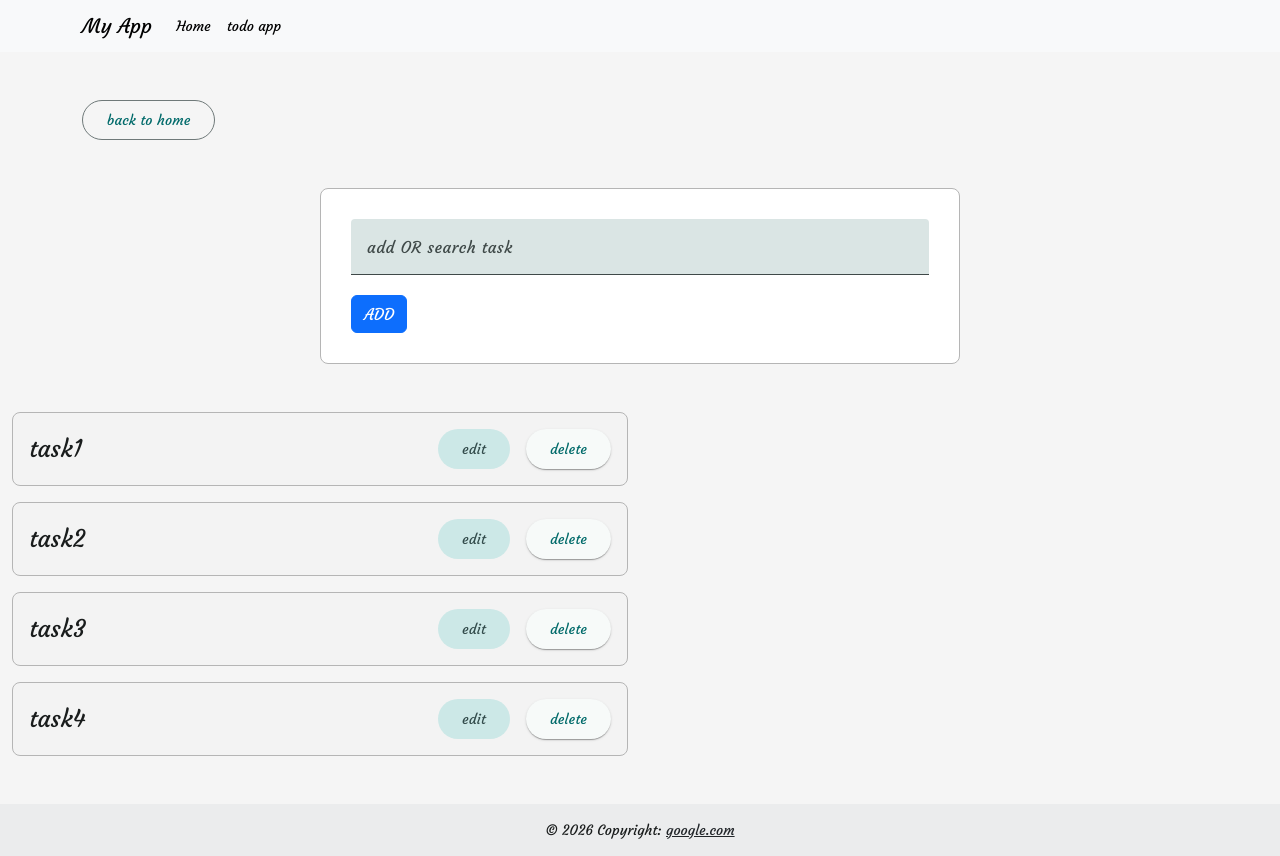
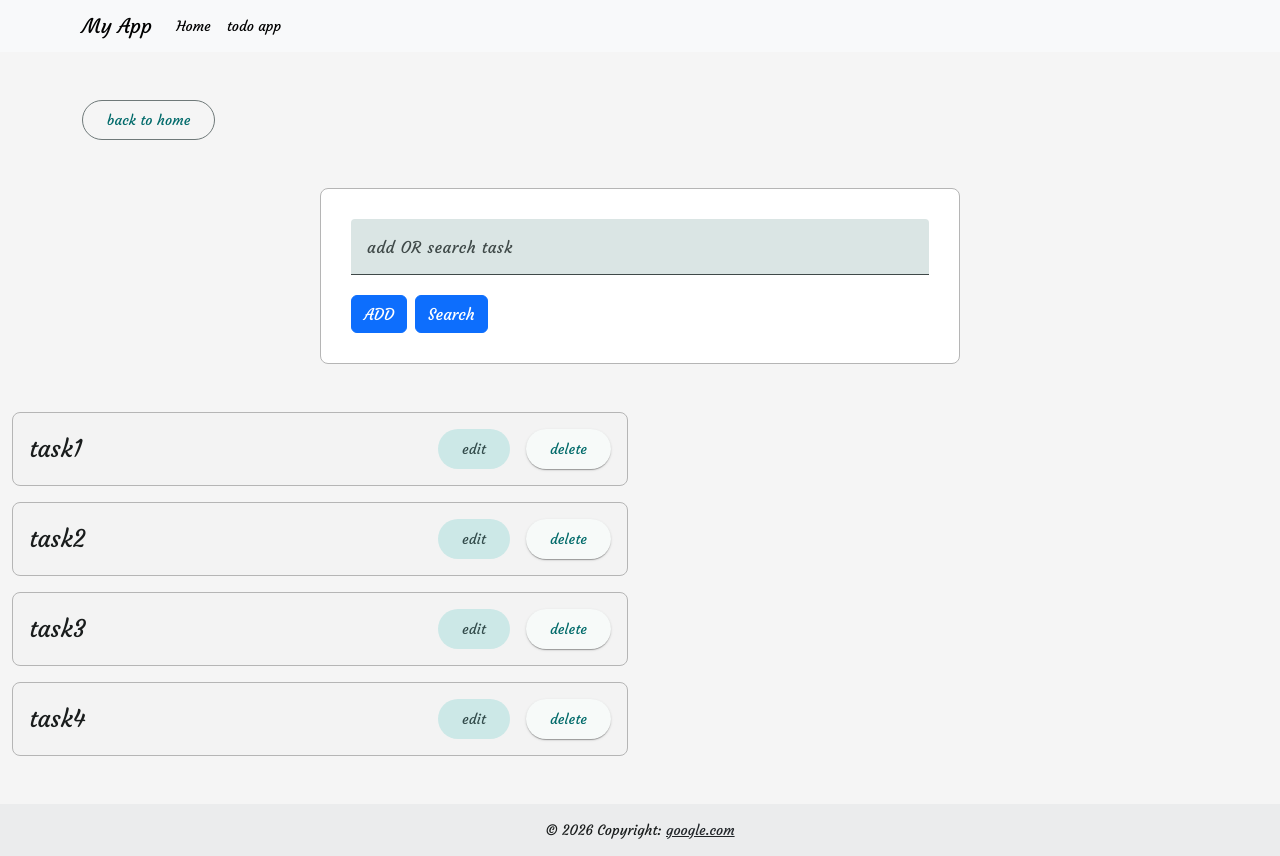
Before and after one commit to hebataha/my-angular-app, an Angular app: page /todoApp in a window 1280 px wide. Built offline with nearby package versions, Linux system fonts and the light colour scheme.

Commit message:
search function

```diff
--- a/src/app/todo/todo.html
+++ b/src/app/todo/todo.html
@@ -13,10 +13,12 @@
                         matInput
                         placeholder="add task"
                         [(ngModel)]="inputTask"
-                        (mouseleave)="valInput()"
+
                     >
                 </mat-form-field>
                 <button (click)="addTodo()" class="btn-primary btn">ADD</button>
+                <button (click)="valInput()" class="btn-primary btn mx-2">Search</button>
+
                 <!--
                 <app-todo-item></app-todo-item>
                 <app-todo-item></app-todo-item> -->
@@ -27,12 +29,14 @@
 
             @for (item of todoArray; track $index) {
              <app-todo-item [item]="item"> </app-todo-item>
-            }@empty {
+            }
+
+            <!-- @empty {
               <div class="container">
                   <h1>No Available TODo</h1>
               </div>
 
-            }
+            } -->
 
         </div>
     </div>
--- a/src/app/todo/todo.ts
+++ b/src/app/todo/todo.ts
@@ -20,10 +20,10 @@ import { TodoItem } from './components/todo-item/todo-item';
 })
 export class Todo implements OnInit {
   todoArray: any = []
+  filterArray: any = []
   inputTask: string = ""
   constructor() {
     this.todoArray = ["task1", "task2", "task3", "task4"]
-
   }
   ngOnInit(): void {
     //Called after the constructor, initializing input properties, and the first call to ngOnChanges.
@@ -34,7 +34,9 @@ export class Todo implements OnInit {
     this.todoArray.push(this.inputTask)
   }
   valInput() {
-     this.todoArray.filter((todo: any) => todo == this.inputTask)
-    // console.log("heba")
+    this.todoArray = this.todoArray.filter((todo: any) => todo == this.inputTask)
+    // console.log(this.todoArray)
+    // if (this.todoArray == "") {
+    // }
   }
 }
```
